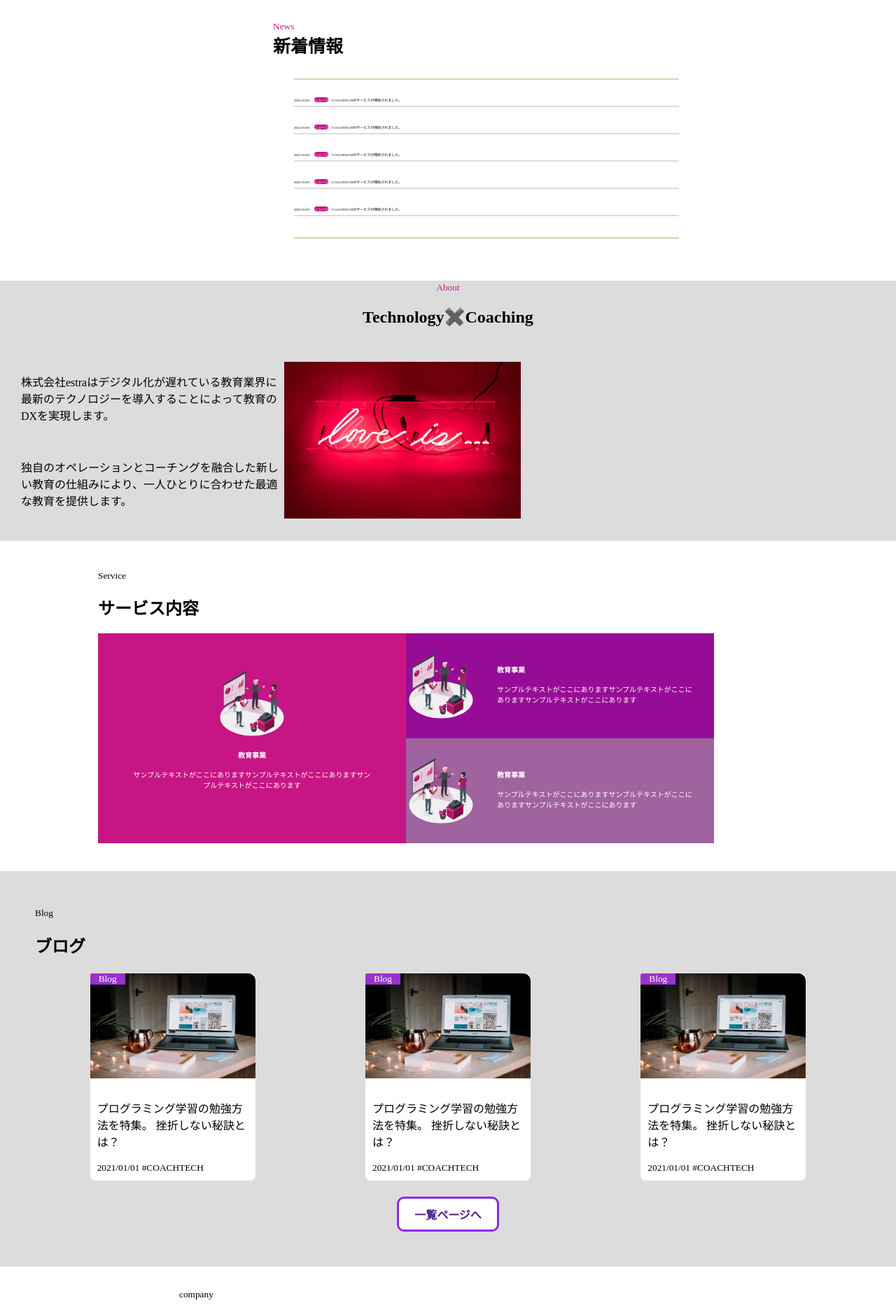
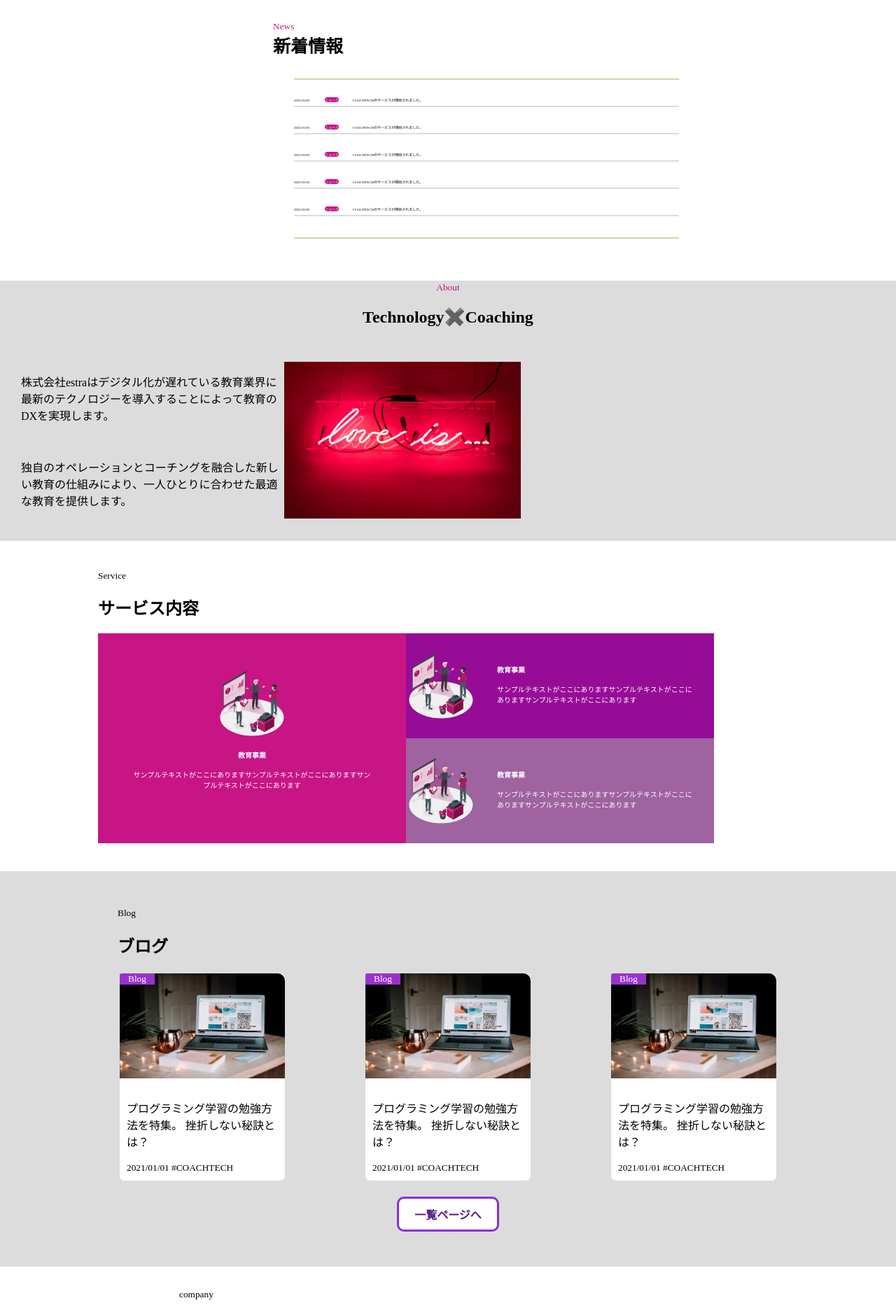
Before and after one commit to ka-yuya-ponta/longpage, a PHP site: page / in a window 1280 px wide. Shown: the part 715-2587 px from the top of the page at 70% size. Run offline with PHP 8.4, Linux system fonts and the light colour scheme.

Commit message:
Add files via upload

```diff
--- a/index.html
+++ b/index.html
@@ -47,7 +47,9 @@
 
     <div class="article">
       <div class="border"></div>
-      <p>2021/01/01 <span>ニュース</span>COACHTECHのサービスが開始されました。</p>
+      <p>2021/01/01 <span>ニュース
+
+      </span>COACHTECHのサービスが開始されました。</p>
       <p>2021/01/01 <span>ニュース</span>COACHTECHのサービスが開始されました。</p>
       <p>2021/01/01 <span>ニュース</span>COACHTECHのサービスが開始されました。</p>
       <p>2021/01/01 <span>ニュース</span>COACHTECHのサービスが開始されました。</p>
@@ -109,12 +111,11 @@
   </main>
 
   <footer class="footer-second">
+    <div class="footers">
+
       <small>Blog</small>
       <h1>ブログ</h1>
       <div class="cards">
-
-
-
         <div class="card">
           <small class="z">Blog</small>
 
@@ -154,6 +155,7 @@
             <small>
               2021/01/01                #COACHTECH
             </small>
+          </div>
         </div>
         </div>
 
--- a/style.css
+++ b/style.css
@@ -83,7 +83,7 @@ h3 {
   background-color: mediumvioletred;
   color: white
   ;border-radius: 5px;
-  margin: 5px;}
+  margin:  5px 20px;}
 
   .article p {
     border-bottom: solid gainsboro 2px;
@@ -108,8 +108,8 @@ h3 {
   color: mediumvioletred;}
 
 .text {
-  display: flex;
-  justify-content: space-between;
+   display: flex;
+  justify-content: center;
   padding: 30px;}
 
 .right img {
@@ -159,15 +159,20 @@ h3 {
 
 
 .footer-second {
-  padding: 50px;}
+  padding: 50px;
+
+;}
+.footers {margin: 0  auto;
+          width: 80%;}
 
      .cards {
        display: flex;
-       justify-content: space-around;
+       justify-content:space-between ;
+       margin: 0 auto;
    }
 
  .card {
-   width: 20% ;
+   width: 25% ;
    background: white;
    border: solid gainsboro;
    height: auto;
```
Lines whose indentation alone changed are shown as unchanged.
